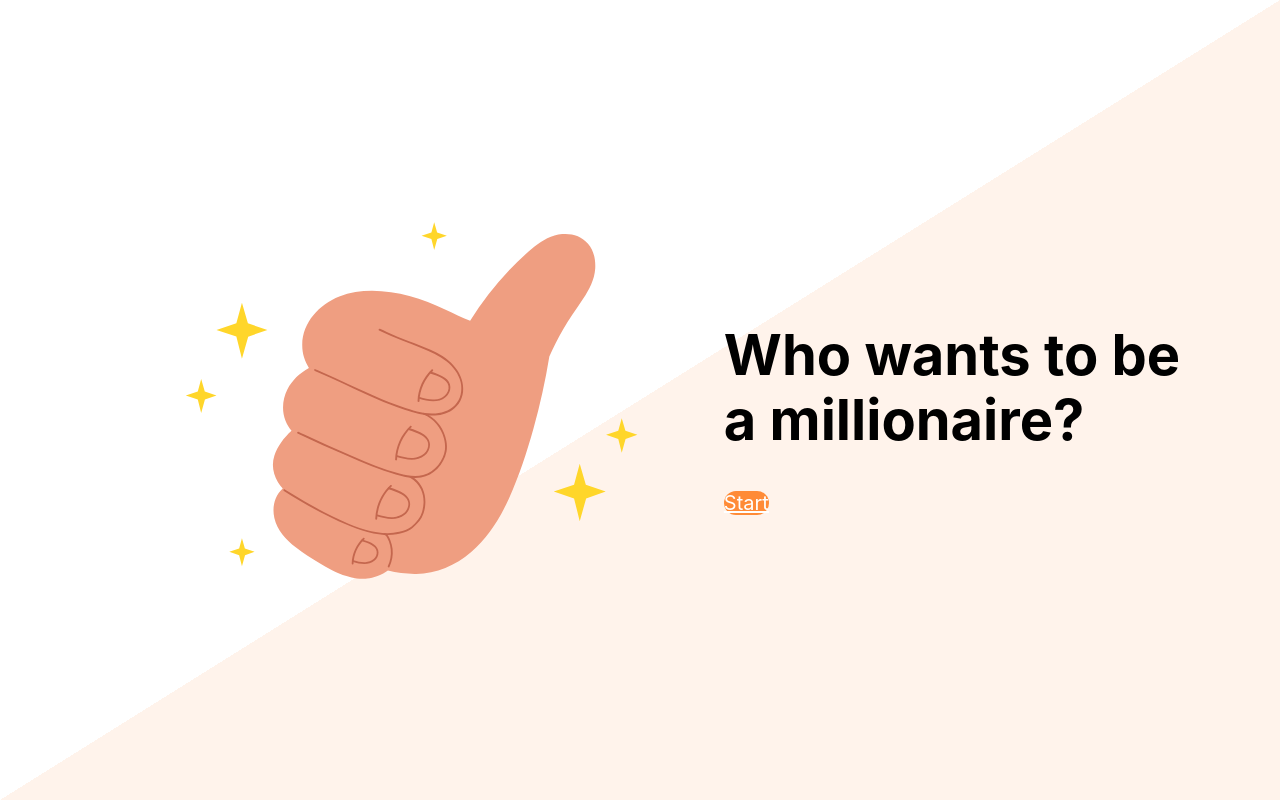
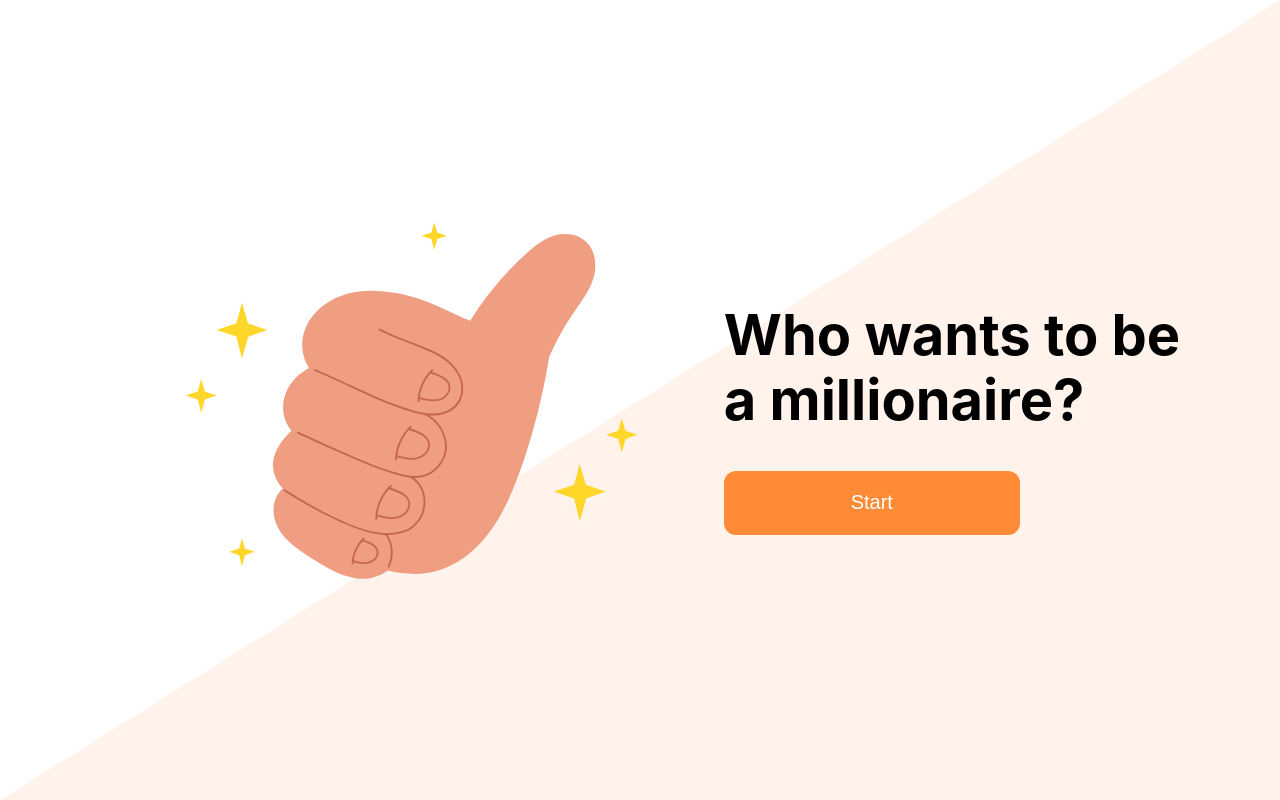
Before and after one commit to andlap24/millionaire-game, a React (Create React App) app: page / in a window 1280 px wide. Built offline with nearby package versions, Linux system fonts and the light colour scheme.

Commit message:
add route

```diff
--- a/src/App.jsx
+++ b/src/App.jsx
@@ -1,29 +1,13 @@
 import React from 'react';
-import { Link, Route } from 'react-router-dom';
+import { Route, Switch } from 'react-router-dom';
 import './App.scss';
 
+import { Main } from './components/Main';
 import { Game } from './components/Game';
 
-import { ReactComponent as ThumbUp } from './images/thumb-up.svg';
-
 export const App = () => (
-  <div className="wrapper">
-    <div className="App">
-      <div className="App__main-image">
-        <ThumbUp />
-      </div>
-      <div className="App__main main">
-        <h1 className="main__title">
-          Who wants to be
-          <br />
-          a millionaire?
-        </h1>
-        <Link className="main__btn" to="/game">
-          Start
-        </Link>
-
-        <Route path="/game" component={Game} />
-      </div>
-    </div>
-  </div>
+  <Switch>
+    <Route path="/game" component={Game} />
+    <Route path="/" component={Main} />
+  </Switch>
 );
--- /dev/null
+++ b/src/components/Main/Main.jsx
@@ -0,0 +1,30 @@
+import React from 'react';
+import './Main.scss';
+
+import { Link } from 'react-router-dom';
+import { ReactComponent as ThumbUp } from '../../images/thumb-up.svg';
+
+export const Main = () => (
+  <div className="wrapper">
+    <div className="App">
+      <div className="App__main-image">
+        <ThumbUp />
+      </div>
+      <div className="App__main main">
+        <h1 className="main__title">
+          Who wants to be
+          <br />
+          a millionaire?
+        </h1>
+        <Link to="/game">
+          <button
+            type="button"
+            className="main__btn"
+          >
+            Start
+          </button>
+        </Link>
+      </div>
+    </div>
+  </div>
+);
--- /dev/null
+++ b/src/components/Main/index.js
@@ -0,0 +1 @@
+export * from './Main';
```
Also changed, not shown: src/components/Main/Main.scss (added).
